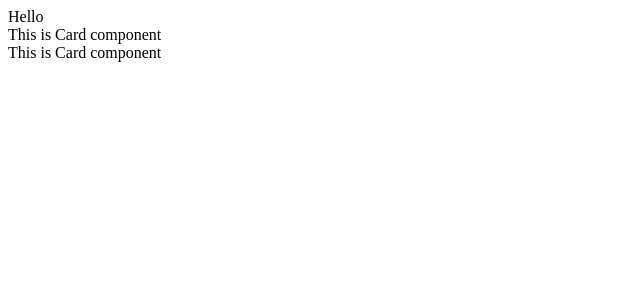
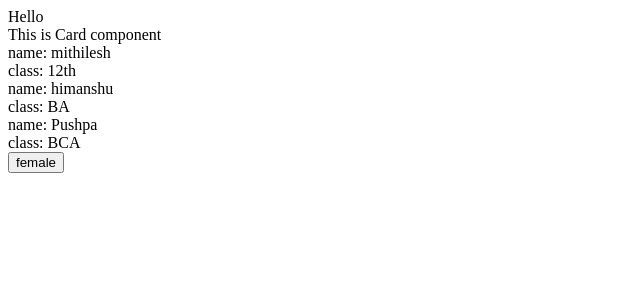
Before and after one commit to pushpendra-kashyap/learning-react, a React (Create React App) app: page / in a window 1280 px wide. Shown: the top 300 px of the page, without its empty margins (0-640 px from the left). Built offline with nearby package versions, Linux system fonts and the light colour scheme.

Commit message:
created component with props

```diff
--- a/src/App.js
+++ b/src/App.js
@@ -1,13 +1,17 @@
 import Card from "./components/Card";
+import CardWithProps from "./components/CardWithProps";
 
 function App() {
   return (
     <div>
         <div>Hello </div>
 
-        {/* Calling Component */}
+        {/* Calling Basic Component */}
         <Card/>
-        <Card></Card>
+        {/*  ----------  Components Card with props ------------- */}
+       <CardWithProps name="mithilesh" class="12th"/>
+       <CardWithProps name="himanshu" class="BA"/>
+       <CardWithProps name="Pushpa" class="BCA" gender="female"/>
         {/* -------------------------------------- */}
     </div>
   );
--- /dev/null
+++ b/src/components/CardWithProps.js
@@ -0,0 +1,20 @@
+import React from 'react'
+
+function CardWithProps(props) {
+    console.log(props)
+    console.log(props.name)
+    console.log(props.class)
+  return (
+      <>
+    <div>name: {props.name}</div>
+    <div>class: {props.class}</div>
+
+    {/* ----------- Conditional Rendering -------- */}
+    {/* {props.gender ?  <button>{props.gender}</button> : null} */}
+  { props.gender &&  <button>{props.gender}</button>}
+  {/* --------------------------------- */}
+    </>
+  )
+}
+
+export default CardWithProps
```
